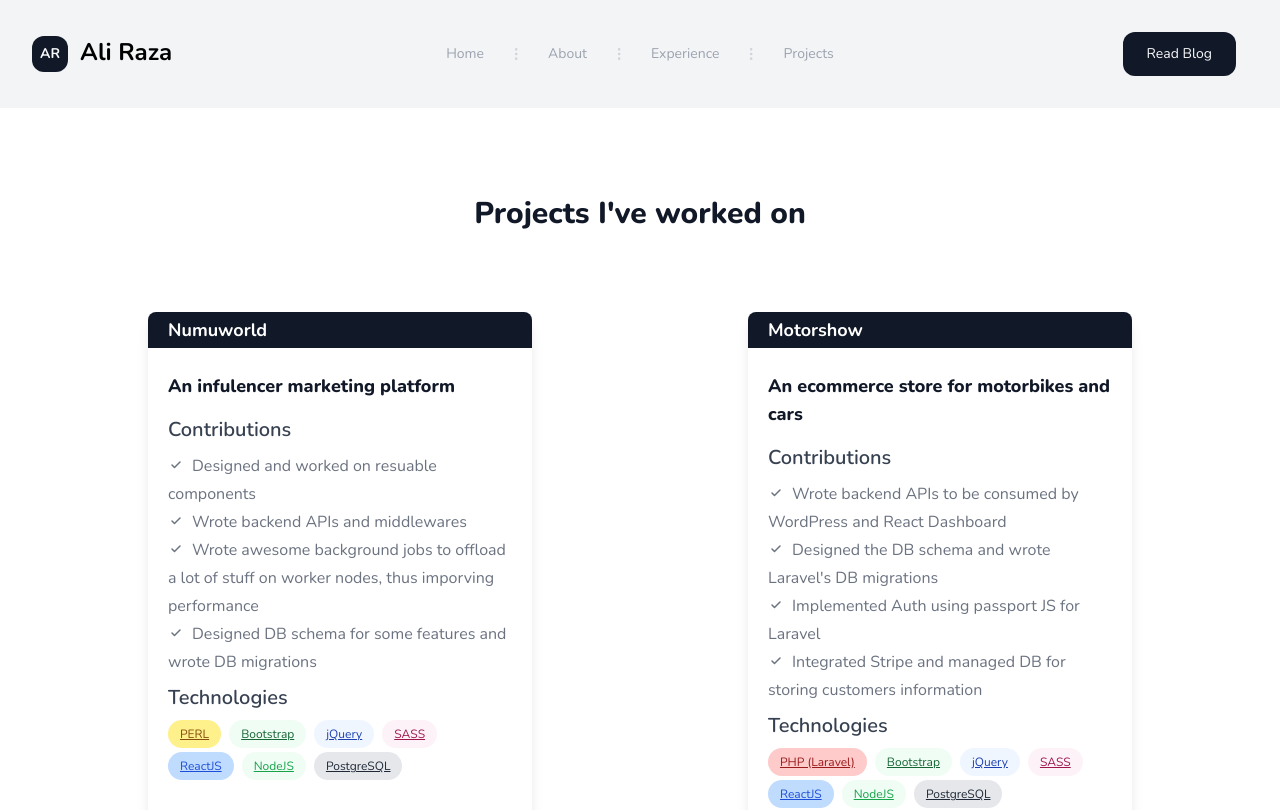
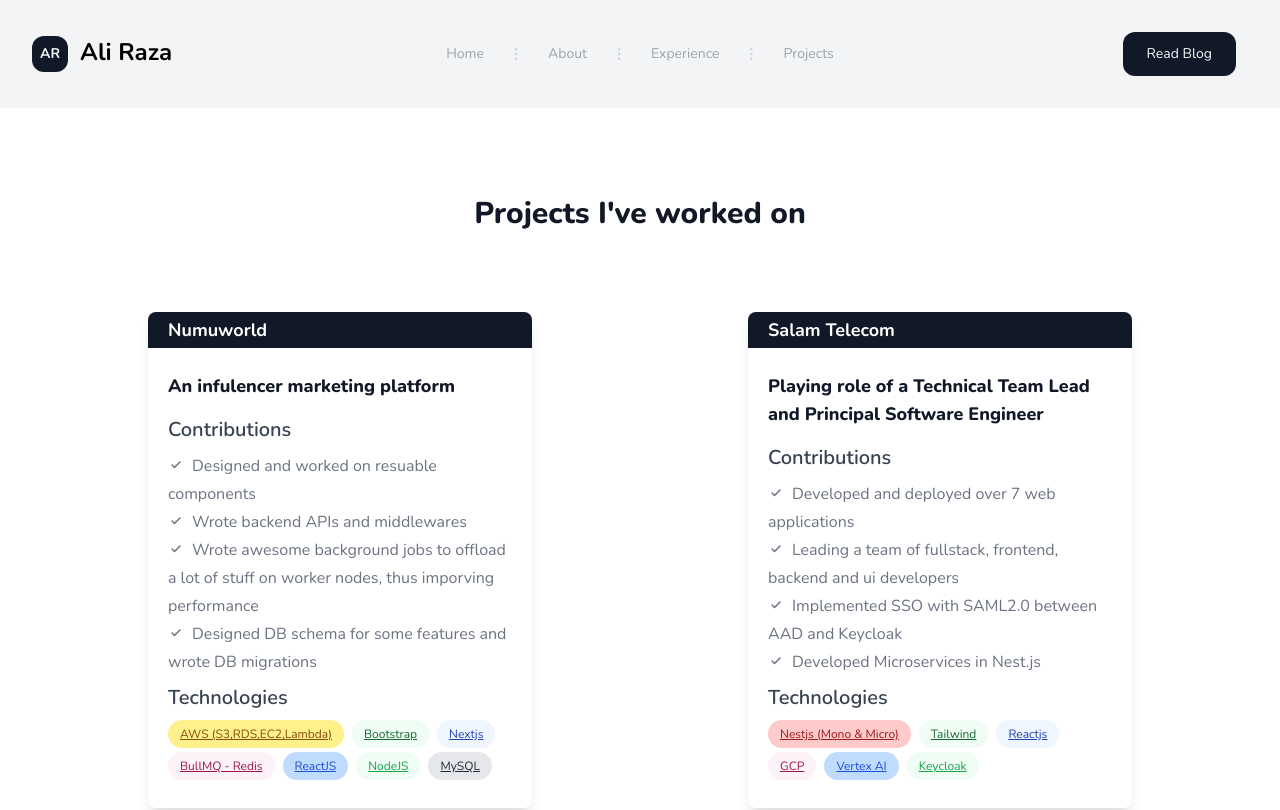
Before and after one commit to aliraza-dev/correct-portfolio, a Next.js app: page /projects in a window 1280 px wide. Shown: the top 810 px of the page. Built offline with nearby package versions, Linux system fonts and the light colour scheme.

Commit message:
main Updated project list to reflect recent contributions

```diff
--- a/app/experience/components/experience-details.tsx
+++ b/app/experience/components/experience-details.tsx
@@ -51,7 +51,7 @@ const ExperienceDetails: React.FC<ExperienceDetailsProps> = ({
         </div>
 
         <h3 className="mt-4 mb-2 text-gray-800">Skills</h3>
-        <div className="flex">
+        <div className="flex flex-wrap">
           {technologies &&
             technologies.map((tech, index: number) => (
               <SkillPoint key={"techSkillpoint" + index} {...tech} />
--- a/app/experience/data/skills-data.ts
+++ b/app/experience/data/skills-data.ts
@@ -2,14 +2,15 @@ import { ExperienceDetailsProps } from "@/types";
 
 export const pastExperiences: ExperienceDetailsProps[] = [
   {
-    title: "Senior Consultant - Grade IV",
+    title: "Principal Consultant - Grade III",
     companyName: "Systems Ltd.",
-    startDate: "Feb 2022",
+    startDate: "Feb 2025",
     roleDetails: [
-      "Working as a JavaScript Full stack developer",
-      "Working on front-end in ReactJS and Tailwind",
-      "Writing backend APIs and DB migrations",
-      "Doing Test driven development to ensure well-tested and trusted deliverables",
+      "Technical Teamlead",
+      "Frontend development with React & Tailwind",
+      "Backend development with Nestjs Mono&Micro",
+      "Solutioning of requirements from client",
+      "Deployment and Delivery",
     ],
     accomplishments: [
       "Wrote a project campass system to manage onsite tasks",
@@ -18,6 +19,58 @@ export const pastExperiences: ExperienceDetailsProps[] = [
     technologies: [
       {
         content: "AWS",
+        textColor: "text-yellow-800",
+        bgColor: "bg-yellow-200",
+      },
+      {
+        content: "Reactjs/Tailwind",
+        textColor: "text-gray-800",
+        bgColor: "bg-gray-200",
+      },
+      {
+        content: "NestJS",
+        textColor: "text-green-800",
+        bgColor: "bg-teal-200",
+      },
+      {
+        content: "Docker",
+        textColor: "text-blue-600",
+        bgColor: "bg-blue-100",
+      },
+      {
+        content: "Google- Analyics and Tags",
+        textColor: "text-green-600",
+        bgColor: "bg-green-50",
+      },
+      {
+        content: "Vertex AI",
+        textColor: "text-black-600",
+        bgColor: "bg-blue-200",
+      },
+      {
+        content: "AAD - SAML2.0 with Keycloak",
+        textColor: "text-green-800",
+        bgColor: "bg-rose-300",
+      },
+    ],
+  },
+  {
+    title: "Senior Consultant - Grade IV",
+    companyName: "Systems Ltd.",
+    startDate: "Feb 2024",
+    roleDetails: [
+      "Working as a JavaScript Full stack developer",
+      "Working on front-end in ReactJS and Tailwind",
+      "Writing backend APIs and DB migrations",
+      "Doing Test driven development to ensure well-tested and trusted deliverables",
+    ],
+    accomplishments: [
+      "Star of the Quarter - 2024",
+      "Successfully delivered multiple applications. With strong client intimacy, team scaled to 15 people",
+    ],
+    technologies: [
+      {
+        content: "GCP",
         textColor: "text-yellow-800",
         bgColor: "bg-yellow-200",
       },
@@ -42,7 +95,7 @@ export const pastExperiences: ExperienceDetailsProps[] = [
         bgColor: "bg-red-50",
       },
       {
-        content: "Docker",
+        content: "K8s",
         textColor: "text-blue-600",
         bgColor: "bg-blue-100",
       },
--- a/app/experience/page.tsx
+++ b/app/experience/page.tsx
@@ -12,7 +12,10 @@ const Experience = () => {
       {pastExperiences &&
         pastExperiences.map(
           (experience: ExperienceDetailsProps, index: number) => (
-            <ExperienceDetails key={index + "exp"} {...experience} />
+            <ExperienceDetails
+              key={index + "exp" + experience.title}
+              {...experience}
+            />
           )
         )}
     </section>
--- a/app/layout.tsx
+++ b/app/layout.tsx
@@ -8,8 +8,14 @@ import Footer from "./components/footer";
 const nunito = Nunito({ subsets: ["latin"], display: "swap" });
 
 export const metadata: Metadata = {
-  title: "Create Next App",
-  description: "Generated by create next app",
+  title: "Ali Raza - Fullstack developer",
+  description: `Hey, I am a highly skilled Full-stack developer with an impressive track record spanning over eight years. Throughout my career, I have honed my expertise across various frameworks and programming languages, with a strong focus on MERN, Nextjs, and Laravel. Additionally, I have gained valuable experience working with PERL and raw PostgreSQL.
+
+Driven by a passion for continuous growth, I delved into the realm of AWS to acquire practical knowledge of DevOps. This hands-on experience has equipped me with the ability to effectively leverage cloud services and infrastructure for seamless application deployment.
+
+In my pursuit of delivering exceptional results, I have mastered the utilization of JIRA for efficient team management and streamlined feature execution. By proactively monitoring deadlines and maintaining strong client relationships, I ensure the smooth delivery of high-quality products without causing any inconvenience.
+
+With a proven ability to thrive in fast-paced environments, I bring a combination of technical expertise, adaptability, and a results-oriented mindset to every project.`,
 };
 
 export default function RootLayout({
--- a/app/projects/data/projects-data.ts
+++ b/app/projects/data/projects-data.ts
@@ -12,7 +12,7 @@ export const ProjectsData: MyProjectsType[] = [
     ],
     technologies: [
       {
-        content: "PERL",
+        content: "AWS (S3,RDS,EC2,Lambda)",
         textColor: "text-yellow-800",
         bgColor: "bg-yellow-200",
       },
@@ -22,12 +22,12 @@ export const ProjectsData: MyProjectsType[] = [
         bgColor: "bg-green-50",
       },
       {
-        content: "jQuery",
+        content: "Nextjs",
         textColor: "text-blue-800",
         bgColor: "bg-blue-50",
       },
       {
-        content: "SASS",
+        content: "BullMQ - Redis",
         textColor: "text-pink-800",
         bgColor: "bg-pink-50",
       },
@@ -42,56 +42,52 @@ export const ProjectsData: MyProjectsType[] = [
         bgColor: "bg-green-50",
       },
       {
-        content: "PostgreSQL",
+        content: "MySQL",
         textColor: "text-gray-800",
         bgColor: "bg-gray-200",
       },
     ],
   },
   {
-    title: "Motorshow",
-    description: "An ecommerce store for motorbikes and cars",
+    title: "Salam Telecom",
+    description:
+      "Playing role of a Technical Team Lead and Principal Software Engineer",
     contributions: [
-      "Wrote backend APIs to be consumed by WordPress and React Dashboard",
-      "Designed the DB schema and wrote Laravel's DB migrations",
-      "Implemented Auth using passport JS for Laravel",
-      "Integrated Stripe and managed DB for storing customers information",
+      "Developed and deployed over 7 web applications",
+      "Leading a team of fullstack, frontend, backend and ui developers",
+      "Implemented SSO with SAML2.0 between AAD and Keycloak",
+      "Developed Microservices in Nest.js",
     ],
     technologies: [
       {
-        content: "PHP (Laravel)",
+        content: "Nestjs (Mono & Micro)",
         textColor: "text-red-800",
         bgColor: "bg-red-200",
       },
       {
-        content: "Bootstrap",
+        content: "Tailwind",
         textColor: "text-green-800",
         bgColor: "bg-green-50",
       },
       {
-        content: "jQuery",
+        content: "Reactjs",
         textColor: "text-blue-800",
         bgColor: "bg-blue-50",
       },
       {
-        content: "SASS",
+        content: "GCP",
         textColor: "text-pink-800",
         bgColor: "bg-pink-50",
       },
       {
-        content: "ReactJS",
+        content: "Vertex AI",
         textColor: "text-blue-700",
         bgColor: "bg-blue-200",
       },
       {
-        content: "NodeJS",
+        content: "Keycloak",
         textColor: "text-green-600",
         bgColor: "bg-green-50",
-      },
-      {
-        content: "PostgreSQL",
-        textColor: "text-gray-800",
-        bgColor: "bg-gray-200",
       },
     ],
   },
```
Also changed, not shown: 1 other file (tests, documents, lock files or other folders).
